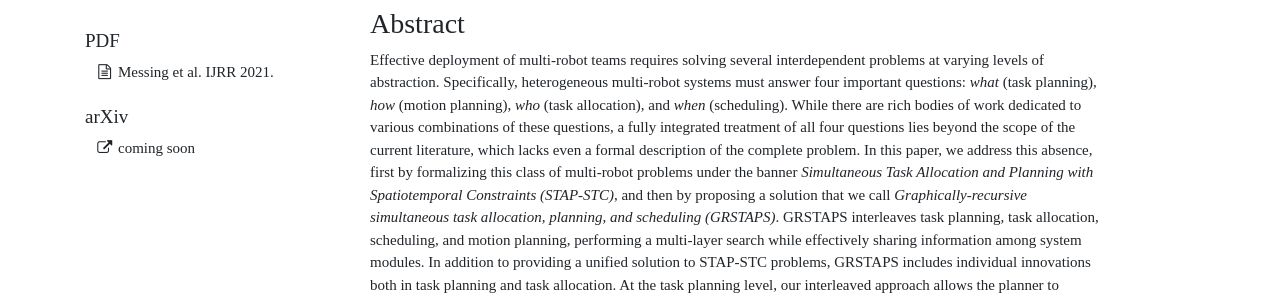
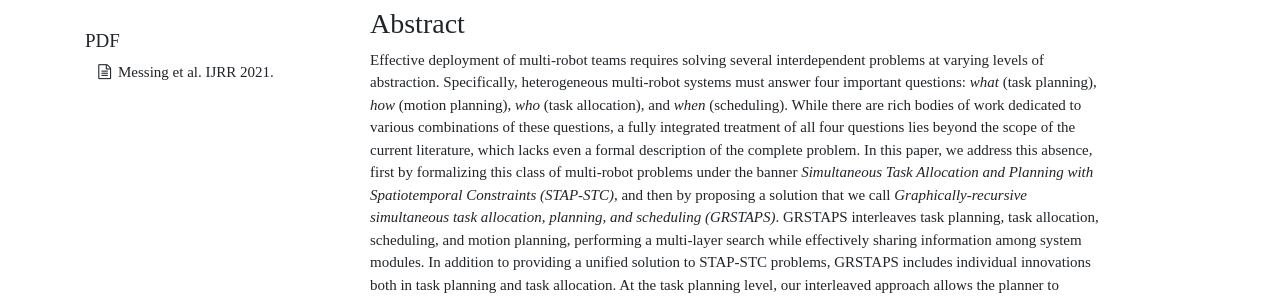
Before and after one commit to GT-STAR-Lab/gt-star-lab.github.io, a Jekyll site: the page built from papers/_posts/2021-10-01-messing-grstaps.md, in a window 1280 px wide. Shown: the part 419-718 px from the top of the page. Built offline with Jekyll 4.4.1, drawn with Linux system fonts in a browser that asks for light colours; some web fonts are replaced.

Commit message:
adding link to published GRSTAPS paper

```diff
--- a/papers/_posts/2021-10-01-messing-grstaps.md
+++ b/papers/_posts/2021-10-01-messing-grstaps.md
@@ -6,8 +6,7 @@
 year: 2021
 ref: Messing et al. IJRR 2021.
 journal: "International Journal of Robotics Research (IJRR)"
-pdf: coming soon
-arxiv: coming soon
+pdf: https://journals.sagepub.com/doi/full/10.1177/02783649211052066
 ---
 
 ## Abstract
```
